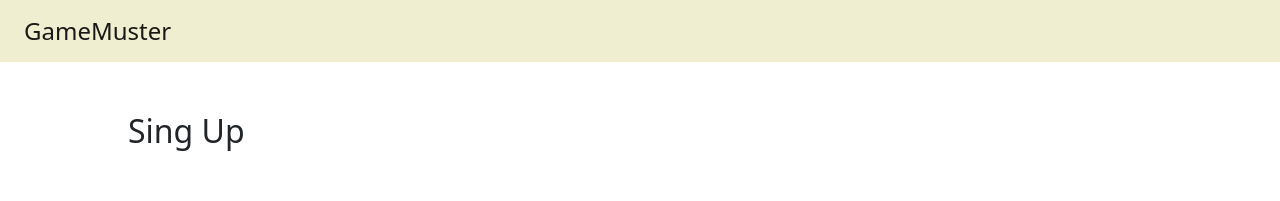
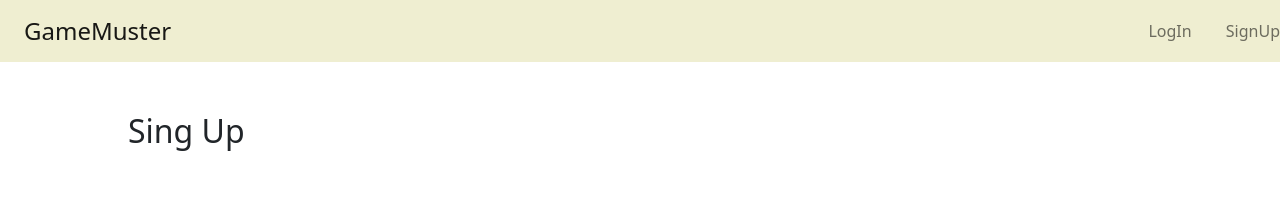
Before and after one commit to GurevichVarvara/GameMuster, a Django app: page /users/signup/ in a window 1280 px wide. Shown: the top 201 px of the page. Run offline with Django 3.2, Linux system fonts and the light colour scheme; some libraries are stand-ins or nearby versions.

Commit message:
Add login logout signup nav buttons

```diff
--- a/studentLabTask/gameMuster/static/gameMuster/css/base.css
+++ b/studentLabTask/gameMuster/static/gameMuster/css/base.css
@@ -11,6 +11,15 @@ main > * {
 
 .navbar {
     background-color: #efeed1;
+}
+
+.navbar-nav {
+    display: inline-block;
+}
+
+.nav-link {
+    display: inline;
+    margin-left: 30px;
 }
 
 .row_height_100vh {
--- a/studentLabTask/gameMuster/templates/gameMuster/base.html
+++ b/studentLabTask/gameMuster/templates/gameMuster/base.html
@@ -20,6 +20,15 @@
       <a class="navbar-brand" href="{% url 'index' %}">
         <span class="fs-4 px-4">GameMuster</span>
       </a>
+
+        <div class="navbar-nav mr-auto  my-2 my-lg-0">
+            {% if user.is_authenticated %}
+                <a class="nav-link" href="users/logout">LogOut</a>
+            {% else %}
+                <a class="nav-link" href="users/login">LogIn</a>
+            {% endif %}
+            <a class="nav-link" href="users/signup">SignUp</a>
+        </div>
     </nav>
 
     <main>
--- a/studentLabTask/users/views.py
+++ b/studentLabTask/users/views.py
@@ -1,4 +1,4 @@
-from django.contrib.auth import login
+from django.contrib.auth import login, logout
 from django.contrib.auth.models import User
 from django.contrib.sites.shortcuts import get_current_site
 from django.http import HttpResponse
@@ -45,6 +45,9 @@ class SignUpView(CreateView):
     template_name = 'users/signup.html'
 
     def form_valid(self, form):
+        if self.request.user.is_authenticated:
+            logout(self.request)
+
         return send_confirmation_email(self.request, form)
 
 
```
